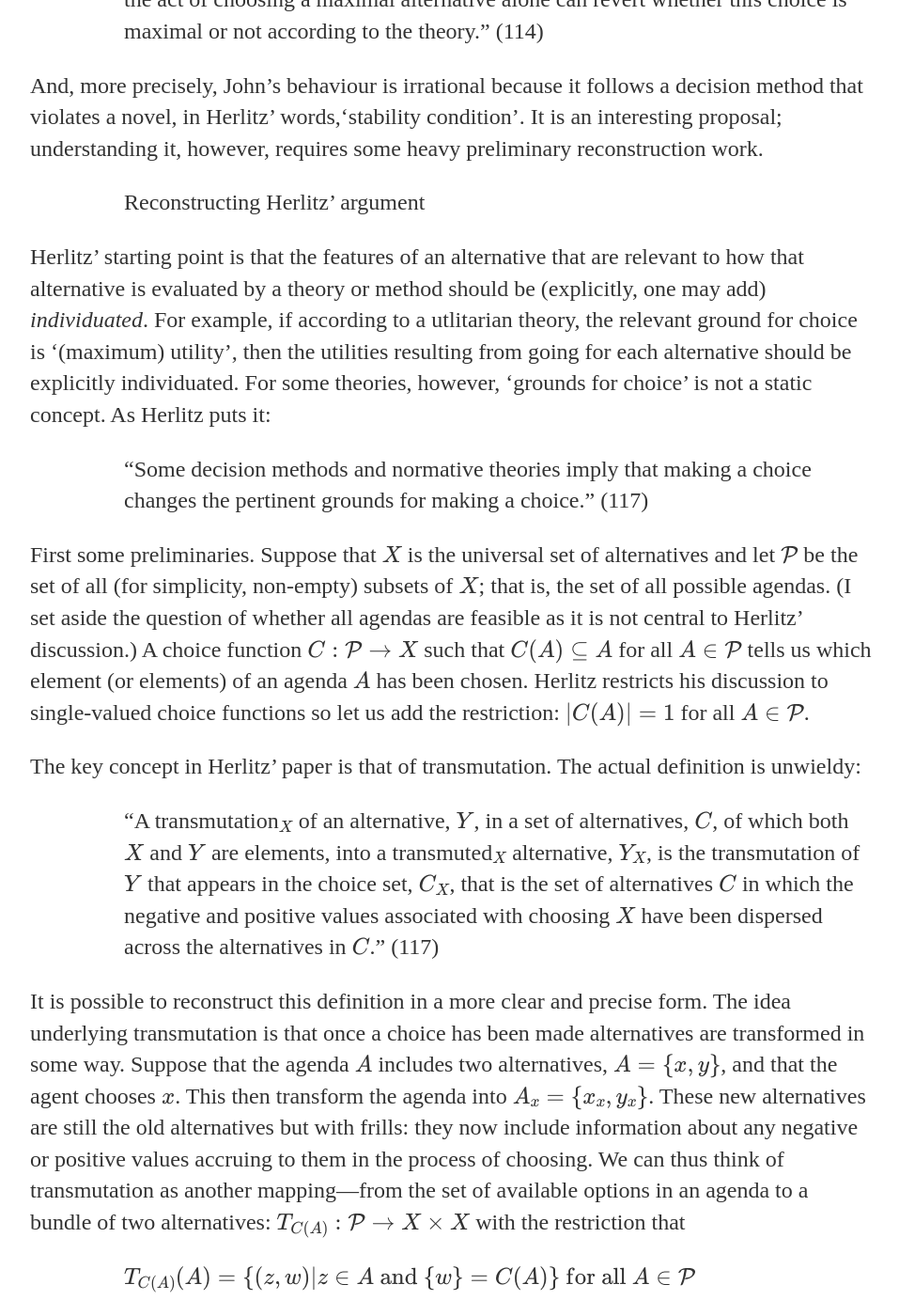
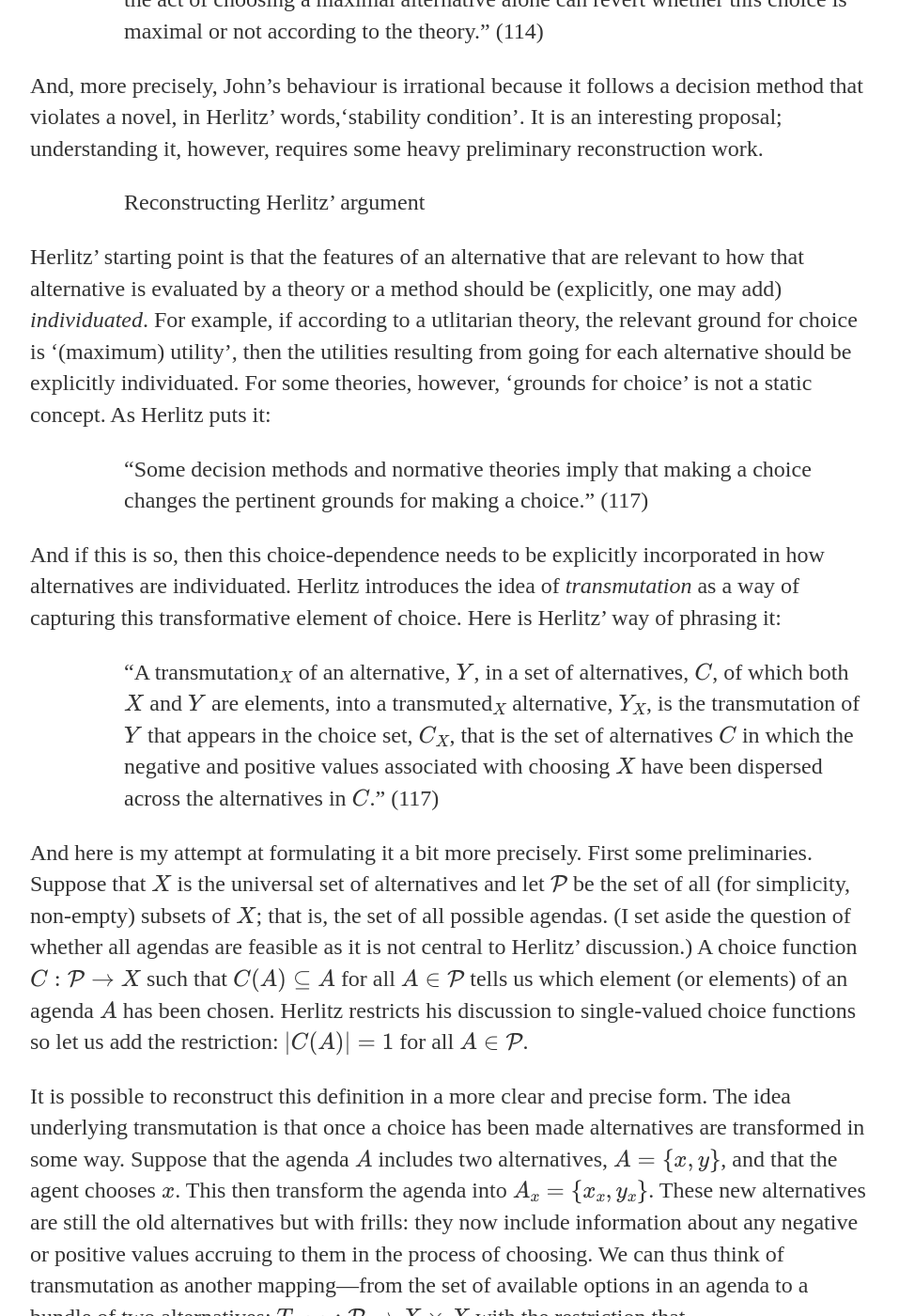
Before and after one commit to uzunovam/uzunovam, a Jekyll site: the page built from _posts/2020-04-28-anders-herlitz-on-unstable-choices.md, in a window 1280 px wide and 1400 px high, scrolled down 878 px. Shown: the whole window at 94% size, without its empty margins (160-1117 px from the left). Built offline with Jekyll 4.4.1, drawn with Linux system fonts in a browser that asks for light colours.

Commit message:
Update 2020-04-28-anders-herlitz-on-unstable-choices.md

```diff
--- a/_posts/2020-04-28-anders-herlitz-on-unstable-choices.md
+++ b/_posts/2020-04-28-anders-herlitz-on-unstable-choices.md
@@ -16,15 +16,17 @@ that the act of choosing a maximal alternative alone can revert whether this cho
 
 <p style="padding-left:100px;">Reconstructing Herlitz’ argument</p>
 
-<p>Herlitz’ starting point is that the features of an alternative that are relevant to how that alternative is evaluated by a theory or method should be (explicitly, one may add) <cite>individuated</cite>. For example, if according to a utlitarian theory, the relevant ground for choice is ‘(maximum) utility’, then the utilities resulting from going for each alternative should be explicitly individuated. For some theories, however, ‘grounds for choice’ is not a static concept. As Herlitz puts it:</p>
+<p>Herlitz’ starting point is that the features of an alternative that are relevant to how that alternative is evaluated by a theory or a method should be (explicitly, one may add) <cite>individuated</cite>. For example, if according to a utlitarian theory, the relevant ground for choice is ‘(maximum) utility’, then the utilities resulting from going for each alternative should be explicitly individuated. For some theories, however, ‘grounds for choice’ is not a static concept. As Herlitz puts it:</p>
 
 <p style="padding-left:100px;">“Some decision methods and normative theories imply that making a choice changes the pertinent grounds for making a choice.” (117)</p>
 
-<p>First some preliminaries. Suppose that \(X\) is the universal set of alternatives and let \(\mathcal{P}\) be the set of all (for simplicity, non-empty) subsets of \(X\); that is, the set of all possible agendas. (I set aside the question of whether all agendas are feasible as it is not central to Herlitz’ discussion.) A choice function \(C: \mathcal{P} \rightarrow X\) such that \(C(A) \subseteq A\) for all \(A \in \mathcal{P}\) tells us which element (or elements) of an agenda \(A\) has been chosen. Herlitz restricts his discussion to single-valued choice functions so let us add the restriction: \(|C(A)|=1\) for all \(A \in \mathcal{P}\).</p>
-
-<p>The key concept in Herlitz’ paper is that of transmutation. The actual definition is unwieldy:</p>
+<p>And if this is so, then this choice-dependence needs to be explicitly incorporated in how alternatives are individuated. Herlitz introduces the idea of <cite>transmutation</cite> as a way of capturing this transformative element of choice. Here is Herlitz’ way of phrasing it:</p>
 
 <p style="padding-left:100px;">“A transmutation\(_{X}\) of an alternative, \(Y\), in a set of alternatives, \(C\), of which both \(X\) and \(Y\) are elements, into a transmuted\(_{X}\) alternative, \(Y_{X}\), is the transmutation of \(Y\) that appears in the choice set, \(C_{X}\), that is the set of alternatives \(C\) in which the negative and positive values associated with choosing \(X\) have been dispersed across the alternatives in \(C\).” (117)</p>
+
+<p>And here is my attempt at formulating it a bit more precisely. First some preliminaries. Suppose that \(X\) is the universal set of alternatives and let \(\mathcal{P}\) be the set of all (for simplicity, non-empty) subsets of \(X\); that is, the set of all possible agendas. (I set aside the question of whether all agendas are feasible as it is not central to Herlitz’ discussion.) A choice function \(C: \mathcal{P} \rightarrow X\) such that \(C(A) \subseteq A\) for all \(A \in \mathcal{P}\) tells us which element (or elements) of an agenda \(A\) has been chosen. Herlitz restricts his discussion to single-valued choice functions so let us add the restriction: \(|C(A)|=1\) for all \(A \in \mathcal{P}\).</p>
+
+
 
 <p>It is possible to reconstruct this definition in a more clear and precise form. The idea underlying transmutation is that once a choice has been made alternatives are transformed in some way. Suppose that the agenda \(A\) includes two alternatives, \(A = \{x, y\}\), and that the agent chooses \(x\). This then transform the agenda into \(A_{x} = \{x_{x}, y_{x}\}\). These new alternatives are still the old alternatives but with frills: they now include information about any negative or positive values accruing to them in the process of choosing. We can thus think of transmutation as another mapping—from the set of available options in an agenda to a bundle of two alternatives: \(T_{C(A)}: \mathcal{P} \rightarrow X \times X\) with the restriction that</p>
 
```
